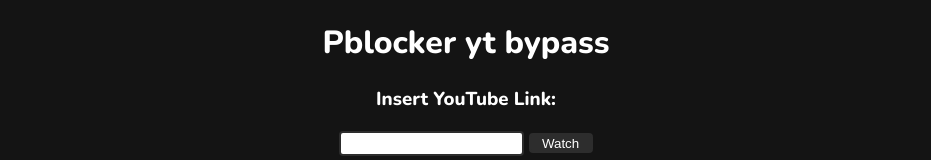
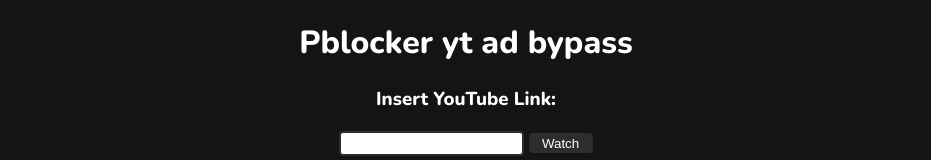
Before and after one commit to XDevMan1/Pblocker-YT-bypasser, a website built with Vite: page index.html in a window 1280 px wide. Shown: the top 160 px of the page, without its empty margins (174-1105 px from the left). Built offline with nearby package versions, Linux system fonts and the light colour scheme.

Commit message:
index.html

```diff
--- a/index.html
+++ b/index.html
@@ -2,7 +2,7 @@
 <html>
 
 <head>
-	<title>Pblocker yt bypass</title>
+	<title>Pblocker yt ad bypass</title>
 	<meta charset="utf-8">
 	<meta name="viewport" content="width=device-width">
 	<link href="style.css" rel="stylesheet" type="text/css" />
@@ -23,7 +23,7 @@
 </head>
 
 <body>
-	<h1 class="center">Pblocker yt bypass</h5>
+	<h1 class="center">Pblocker yt ad bypass</h5>
 		<div class=center>
 			<h3>Insert YouTube Link:</h3>
 			<input id="url" type="text" placeholder="" required>
```
